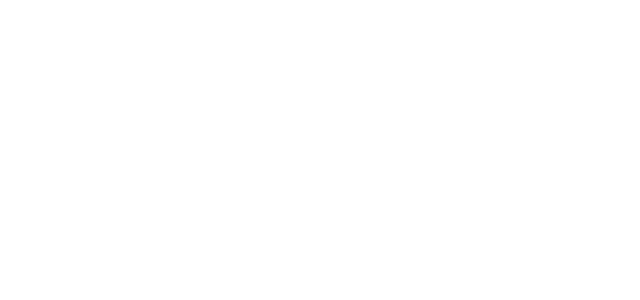
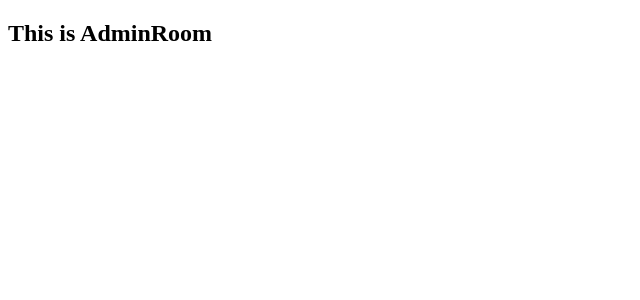
Before and after one commit to jp-knj/chat-app, a React (Vite) app: page /admin/rooms/1 in a window 1280 px wide. Shown: the top 300 px of the page, without its empty margins (0-640 px from the left). Built offline with nearby package versions, Linux system fonts and the light colour scheme.

Commit message:
:tada: Set Router

```diff
--- /dev/null
+++ b/src/pages/AdminRoom/index.tsx
@@ -0,0 +1,4 @@
+import React from 'react';
+export const AdminRoom = () => {
+  return <h2>This is AdminRoom</h2>;
+};
--- /dev/null
+++ b/src/pages/NewRoom/index.tsx
@@ -0,0 +1,4 @@
+import React from 'react';
+export const NewRoom = () => {
+  return <h2>This is NewRoom</h2>;
+};
--- /dev/null
+++ b/src/pages/NotFound/index.tsx
@@ -0,0 +1,4 @@
+import React from 'react';
+export const NotFound = () => {
+  return <h2>This is NotFound</h2>;
+};
--- /dev/null
+++ b/src/pages/Room/index.tsx
@@ -0,0 +1,4 @@
+import React from 'react';
+export const Room = () => {
+  return <h2>This is Room</h2>;
+};
--- a/src/routers/index.tsx
+++ b/src/routers/index.tsx
@@ -1,11 +1,11 @@
 import React from 'react';
 import { BrowserRouter, Route, Switch } from 'react-router-dom';
 
-// import { AdminRoom } from '../pages/AdminRoom';
+import { AdminRoom } from '../pages/AdminRoom';
 import { Home } from '../pages/Home';
-//import { NewRoom } from '../pages/NewRoom';
-//import { NotFound } from '../pages/NotFound';
-//import { Room } from '../pages/Room';
+import { NewRoom } from '../pages/NewRoom';
+import { NotFound } from '../pages/NotFound';
+import { Room } from '../pages/Room';
 import { Rooms } from '../pages/Rooms';
 
 const Routes = () => {
@@ -14,6 +14,10 @@ const Routes = () => {
       <Switch>
         <Route path="/" exact component={Home} />
         <Route path="/rooms" exact component={Rooms} />
+        <Route path="/rooms/new" exact component={NewRoom} />
+        <Route path="/rooms/:id" component={Room} />
+        <Route path="/admin/rooms/:id" component={AdminRoom} />
+        <Route path="*" component={NotFound} />
       </Switch>
     </BrowserRouter>
   );
```
